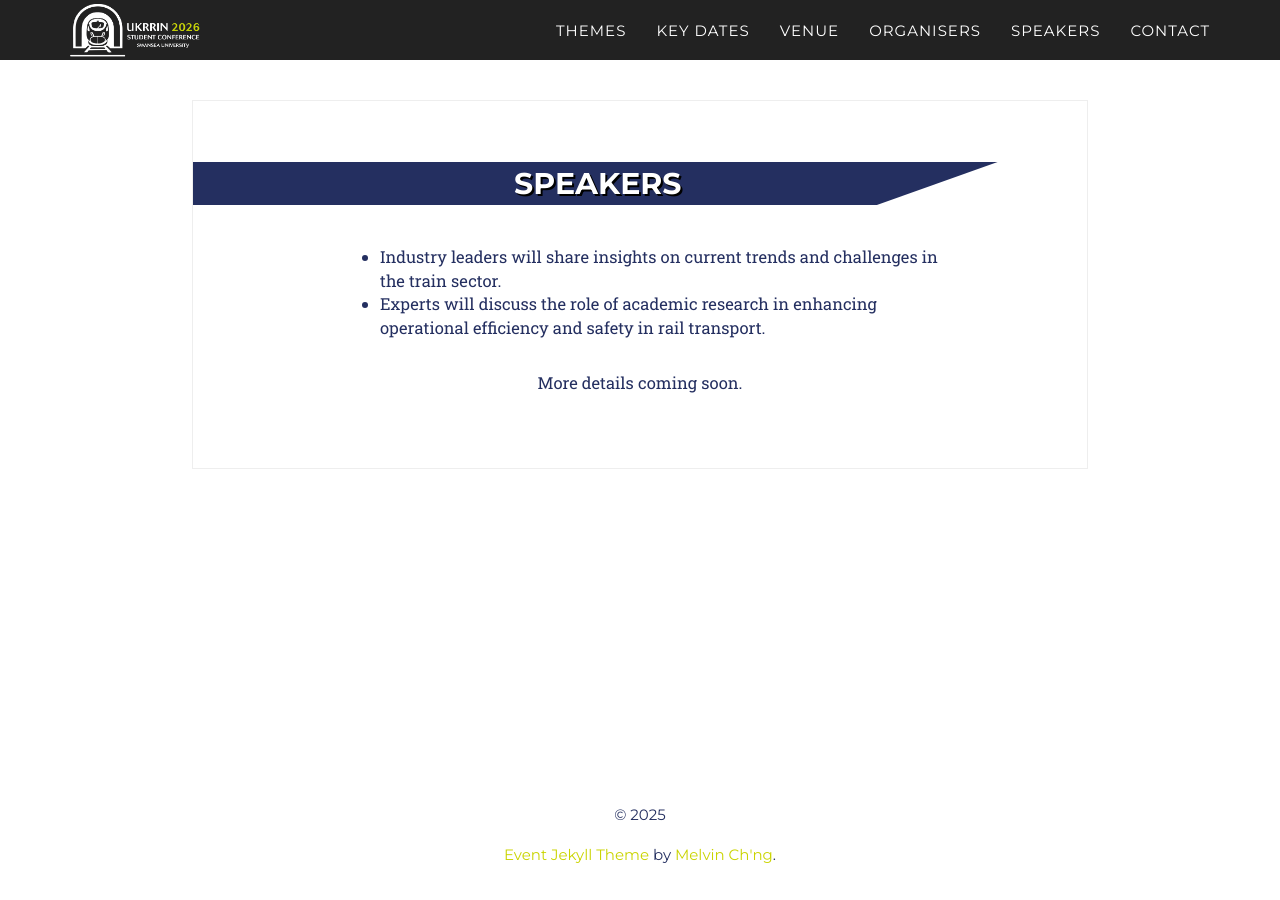
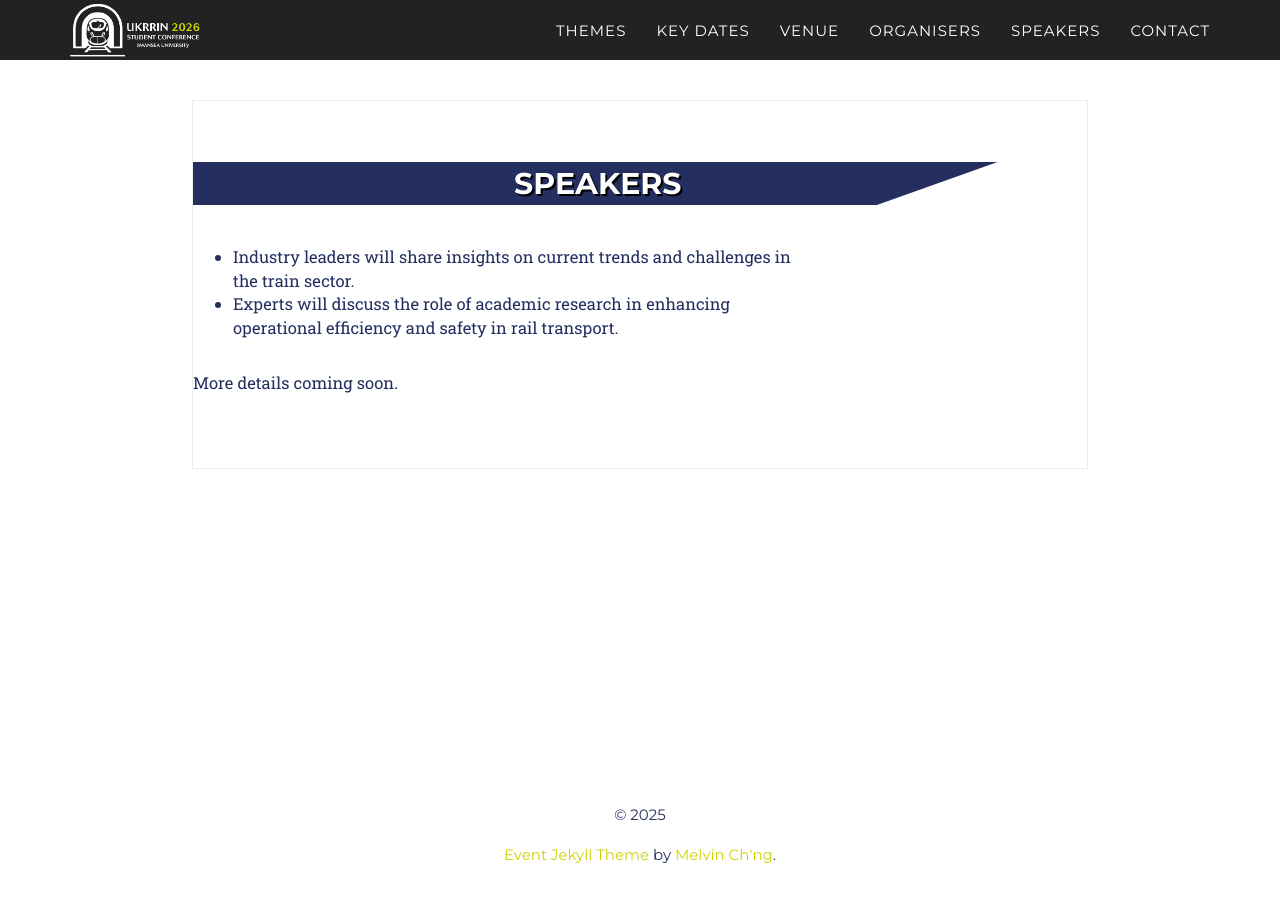
Before and after one commit to ukrrin2026swansea/ukrrin2026swansea.github.io, a Jekyll site: the page built from _2017_pages/speakers.html, in a window 1280 px wide. Built offline with Jekyll 4.4.1, drawn with Linux system fonts in a browser that asks for light colours; some web fonts are replaced.

Commit message:
Update speakers section for improved text alignment and clarity

```diff
--- a/_2017_pages/speakers.html
+++ b/_2017_pages/speakers.html
@@ -5,11 +5,11 @@ title: Speakers
 ---
 <section id="speakers" class="black-frame about about-container about-container-top" style="padding: 40px 0;">
   <h1 style="text-align:center; margin-bottom:40px;">Speakers</h1>
-  <ul style="max-width:600px; margin:0 auto 30px auto; color:#242f60; font-size:1.1em;">
+  <ul style="max-width:600px; margin:0 0 30px 0; color:#242f60; font-size:1.1em; text-align:left;">
     <li>Industry leaders will share insights on current trends and challenges in the train sector.</li>
     <li>Experts will discuss the role of academic research in enhancing operational efficiency and safety in rail transport.</li>
   </ul>
-  <p style="text-align:center; color:#242f60; font-size:1.1em; margin-bottom:30px;">More details coming soon.</p>
+  <p style="text-align:left; color:#242f60; font-size:1.1em; margin-bottom:30px;">More details coming soon.</p>
 
 
   <!-- <div class="timeline" style="display: flex; flex-direction: row; flex-wrap: nowrap; gap: 40px; justify-content: center; overflow-x: auto;">
```
